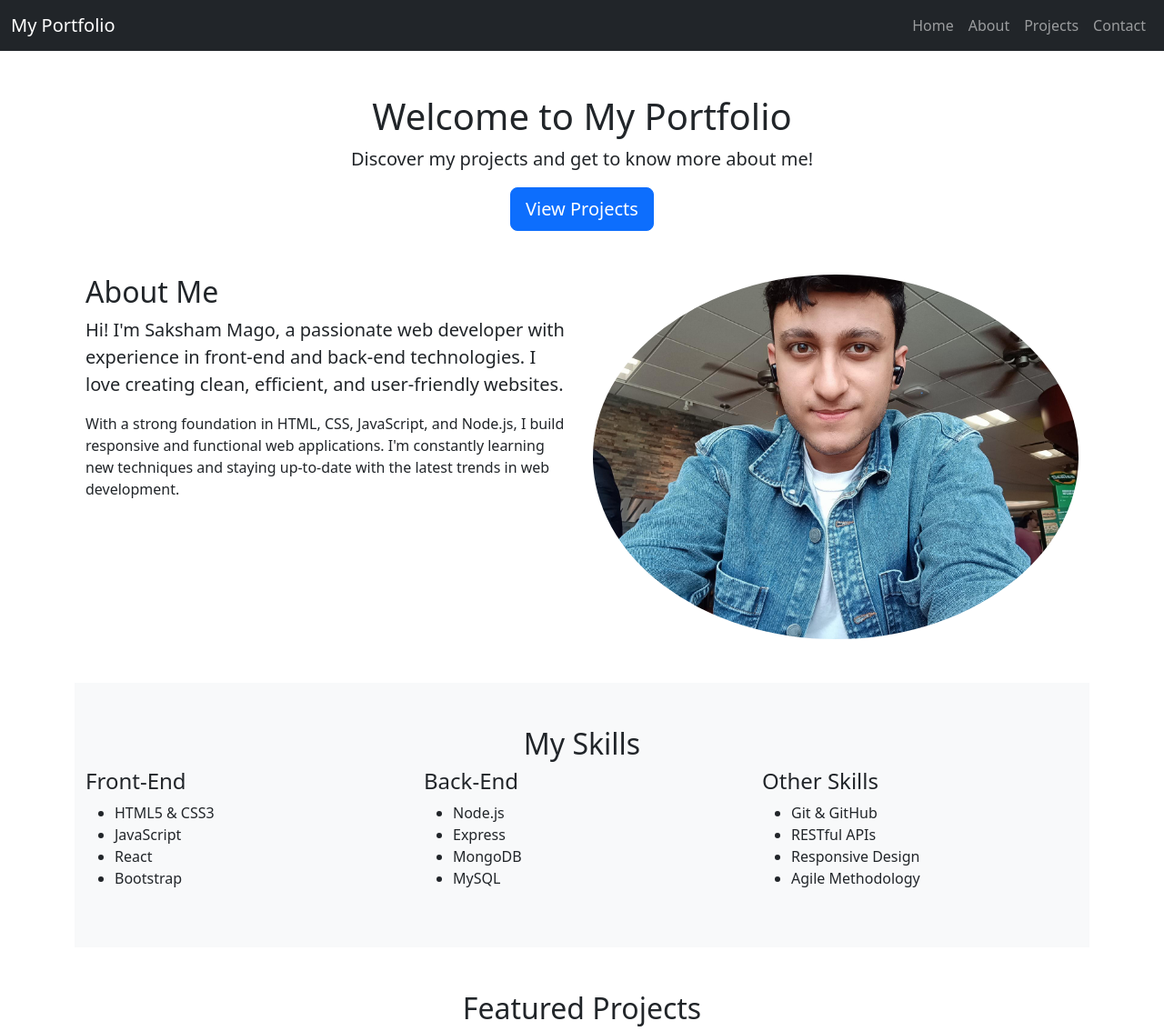
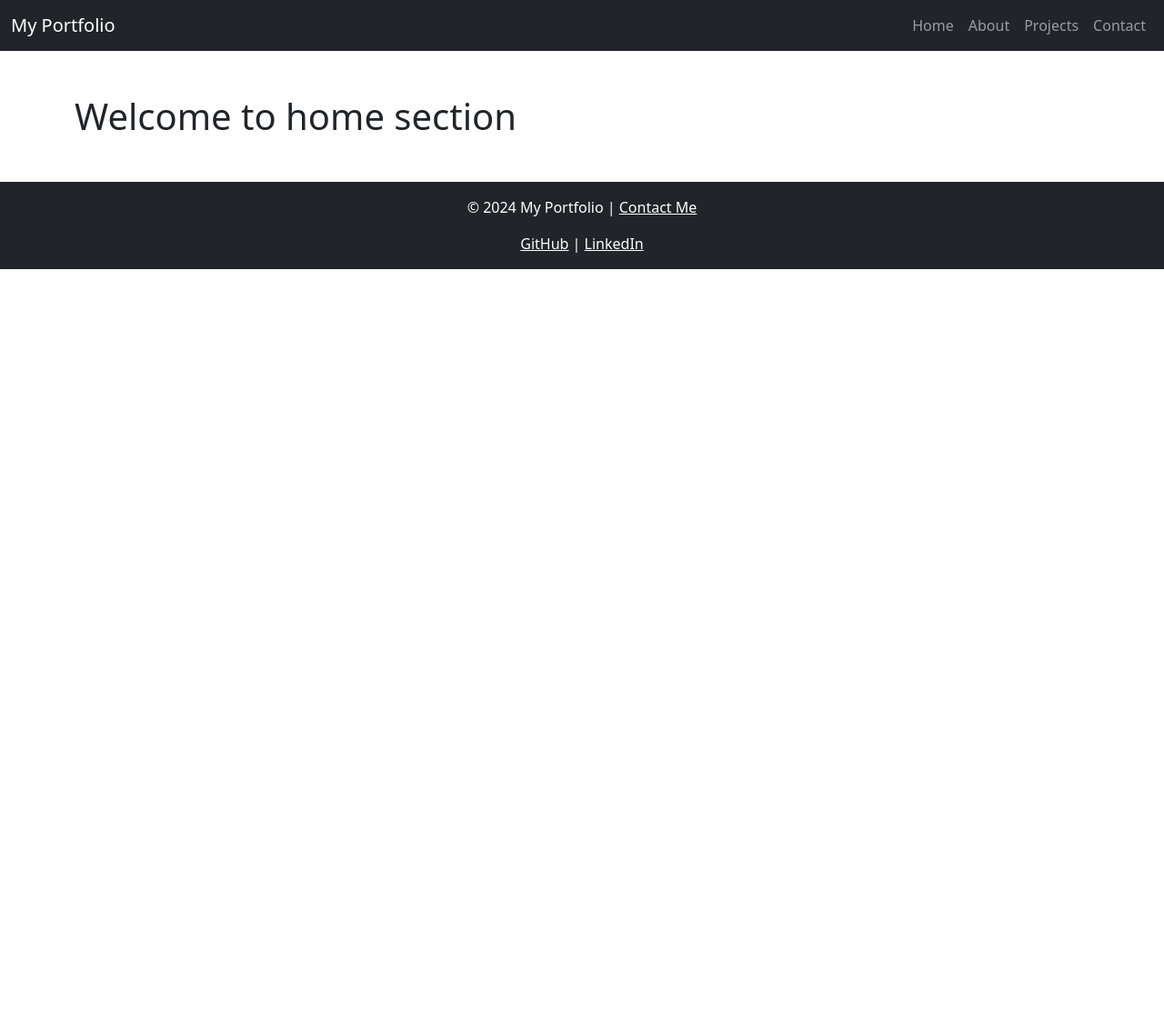
Before and after one commit to Saksham212004/COMP2068JSFrameworks, a Node server app: page / in a window 1280 px wide. Shown: the top 1134 px of the page at 91% size. After the commit the page ends 296 px from the top, so only its background shows below. Run offline with Node 20, Linux system fonts and the light colour scheme.

Commit message:
Updated the home.hbs file

```diff
--- a/ASSIGNMENT01/views/home.hbs
+++ b/ASSIGNMENT01/views/home.hbs
@@ -1,108 +1 @@
-{{!-- Extend from the layout --}}
-{{!-- This will be inserted into the {{{body}}} section of layout.hbs --}}
-
-<!-- Welcome Section -->
-<h1 class="text-center">Welcome to My Portfolio</h1>
-<p class="text-center lead">Discover my projects and get to know more about me!</p>
-<div class="text-center">
-    <a href="/projects" class="btn btn-primary btn-lg">View Projects</a>
-</div>
-
-<!-- About Me Section -->
-<section id="about-me" class="my-5">
-    <div class="container">
-        <div class="row">
-            <div class="col-lg-6">
-                <h2>About Me</h2>
-                <p class="lead">Hi! I'm Saksham Mago, a passionate web developer with experience in front-end and back-end technologies. I love creating clean, efficient, and user-friendly websites.</p>
-                <p>With a strong foundation in HTML, CSS, JavaScript, and Node.js, I build responsive and functional web applications. I'm constantly learning new techniques and staying up-to-date with the latest trends in web development.</p>
-            </div>
-            <div class="col-lg-6">
-                <img src="/images/profile.jpg" alt="Profile Picture" class="img-fluid rounded-circle">
-            </div>
-        </div>
-    </div>
-</section>
-
-<!-- Skills Section -->
-<section id="skills" class="bg-light py-5">
-    <div class="container">
-        <h2 class="text-center">My Skills</h2>
-        <div class="row">
-            <div class="col-md-4">
-                <h4>Front-End</h4>
-                <ul>
-                    <li>HTML5 & CSS3</li>
-                    <li>JavaScript</li>
-                    <li>React</li>
-                    <li>Bootstrap</li>
-                </ul>
-            </div>
-            <div class="col-md-4">
-                <h4>Back-End</h4>
-                <ul>
-                    <li>Node.js</li>
-                    <li>Express</li>
-                    <li>MongoDB</li>
-                    <li>MySQL</li>
-                </ul>
-            </div>
-            <div class="col-md-4">
-                <h4>Other Skills</h4>
-                <ul>
-                    <li>Git & GitHub</li>
-                    <li>RESTful APIs</li>
-                    <li>Responsive Design</li>
-                    <li>Agile Methodology</li>
-                </ul>
-            </div>
-        </div>
-    </div>
-</section>
-
-<!-- Featured Projects Section -->
-<section id="featured-projects" class="my-5">
-    <div class="container">
-        <h2 class="text-center">Featured Projects</h2>
-        <div class="row">
-            <div class="col-md-4 mb-4">
-                <div class="card">
-                    <img src="/images/project1.png" class="card-img-top" alt="Project 1">
-                    <div class="card-body">
-                        <h5 class="card-title">Project One</h5>
-                        <p class="card-text">A responsive portfolio website built using Node.js, Express, and Handlebars.</p>
-                        <a href="#" class="btn btn-primary">View Project</a>
-                    </div>
-                </div>
-            </div>
-            <div class="col-md-4 mb-4">
-                <div class="card">
-                    <img src="/images/project2.png" class="card-img-top" alt="Project 2">
-                    <div class="card-body">
-                        <h5 class="card-title">Project Two</h5>
-                        <p class="card-text">A to-do list app that allows users to create, edit, and delete tasks.</p>
-                        <a href="#" class="btn btn-primary">View Project</a>
-                    </div>
-                </div>
-            </div>
-            <div class="col-md-4 mb-4">
-                <div class="card">
-                    <img src="/images/project3.png" class="card-img-top" alt="Project 3">
-                    <div class="card-body">
-                        <h5 class="card-title">Project Three</h5>
-                        <p class="card-text">An e-commerce website that simulates a shopping experience with cart functionality.</p>
-                        <a href="#" class="btn btn-primary">View Project</a>
-                    </div>
-                </div>
-            </div>
-        </div>
-    </div>
-</section>
-
-<!-- Footer Call-to-Action Section -->
-<section id="cta" class="bg-dark text-white py-5">
-    <div class="container text-center">
-        <h2>Ready to work together?</h2>
-        <p>Let's bring your ideas to life. <a href="/contact" class="btn btn-light">Contact Me</a></p>
-    </div>
-</section>
+<h1>Welcome to home section</h1>
```
